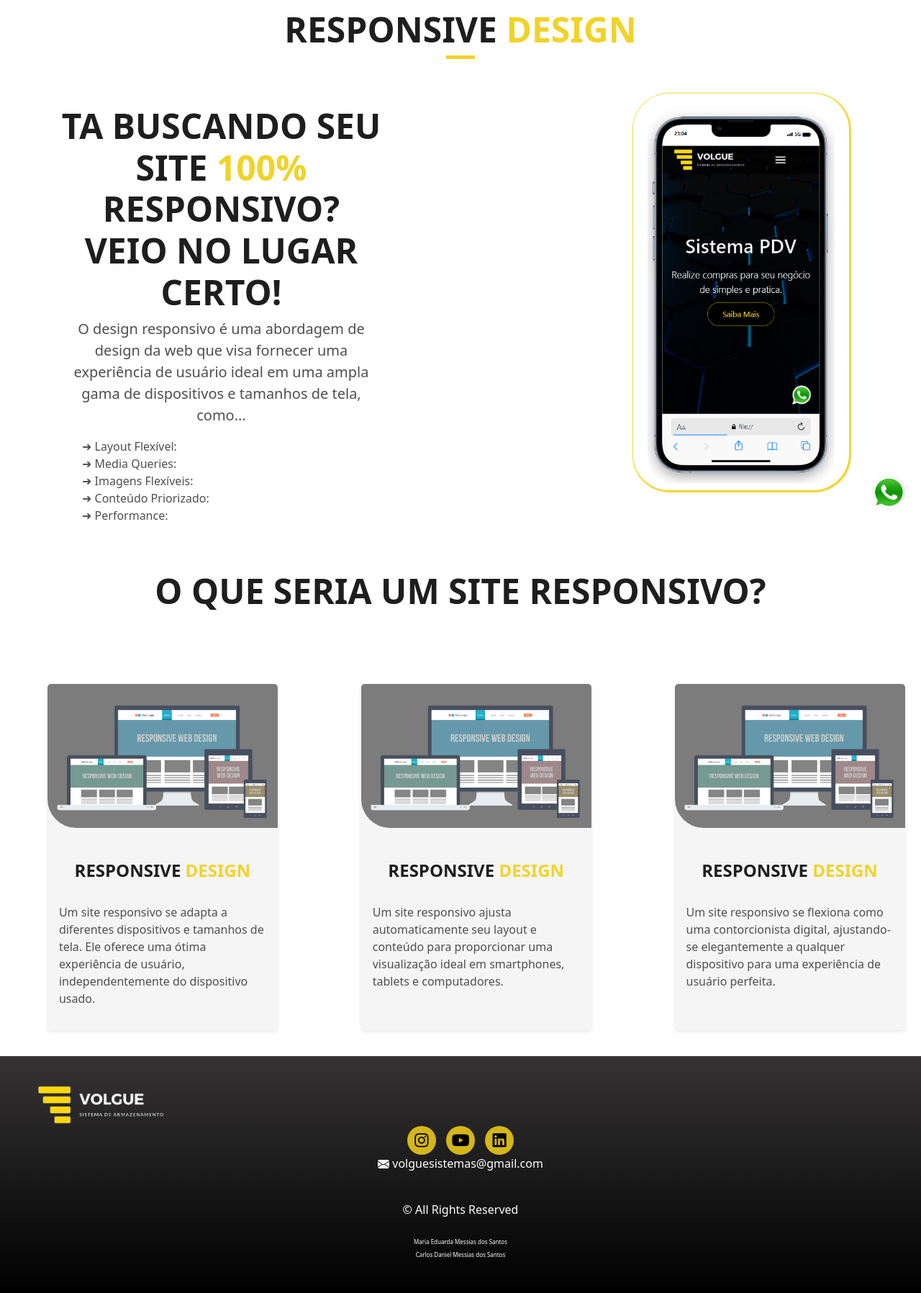
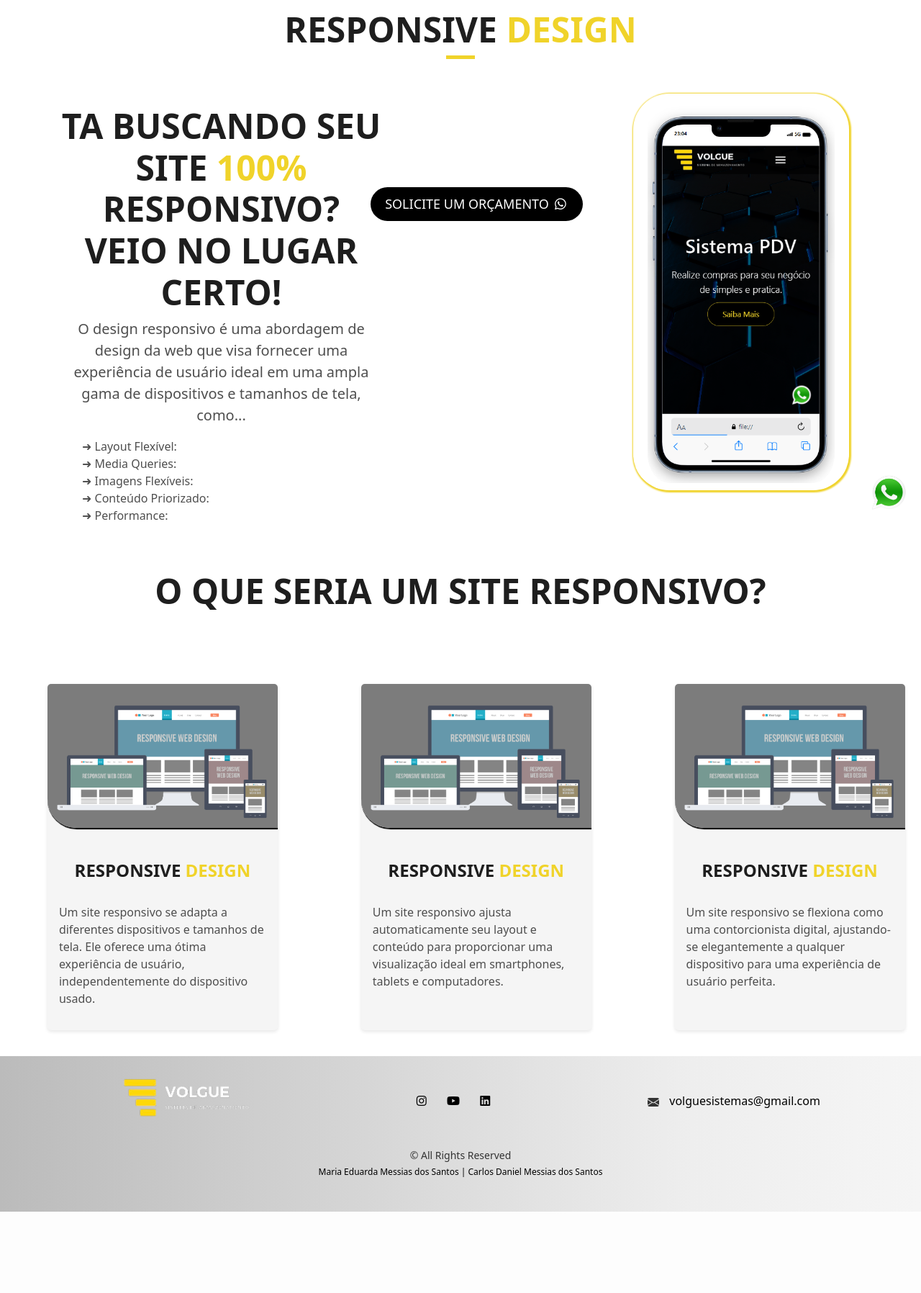
Before and after one commit to CarlosMessiass/ultima, a PHP site: page /responsivedesign.html in a window 1280 px wide. Shown: the part 70-1866 px from the top of the page at 72% size. After the commit the page ends 1753 px from the top, so only its background shows below. Run offline with PHP 8.4, Linux system fonts and the light colour scheme.

Commit message:
btn-resp

```diff
--- a/responsivedesign.html
+++ b/responsivedesign.html
@@ -76,6 +76,10 @@
                             Responsive <span>Design</span>
                         </h3>
                         <div class="line-mf"></div>
+
+                    <div class="btn-resp">
+                        <button class="yellow-button">SOLICITE UM ORÇAMENTO <i class="fa-brands fa-whatsapp"></i></button>
+                        </div>
 
                         <div class="envolta">
                             <img
@@ -196,38 +200,37 @@
           <!-- Rodapé -->
 
           <footer>
-            <div class="interface">
-                <div class="flex">
-                <div class="line-footer">
+            <div class="container">
+              <div class="row">
+                <div class="col-sm-4">
                   <div class="logo-footer">
                     <img src="img/logo_semfundo.png" width="180px" alt="Logotipo Volgue Sistemas">
                   </div>
-                    <div class="btn-social" top="300">
-                        <a href="https://www.instagram.com/volgue_oficial/" target="_blank"><button><i class="fa-brands fa-instagram"></i></button></a>
-                        <a href="#" target="_blank"><button><i class="fa-brands fa-youtube"></i></button></a>
-                        <a href="#" target="_blank"><button><i class="fa-brands fa-linkedin"></i></i></button></a>
+                </div>
+                <div class="col-sm-4">
+                  <div class="social-links">
+                    <a href="https://www.instagram.com/volgue_oficial/" target="_blank"><i class="fa-brands fa-instagram"></i></a>
+                    <a href="#" target="_blank"><i class="fa-brands fa-youtube"></i></a>
+                    <a href="#" target="_blank"><i class="fa-brands fa-linkedin"></i></a>
+                  </div>
+                </div>
+                <div class="col-sm-4">
+                  <div class="contact-info">
+                    <p><svg xmlns="http://www.w3.org/2000/svg" width="16" height="16" fill="currentColor" class="bi bi-envelope-fill" viewBox="0 0 16 16">
+                      <path d="M.05 3.555A2 2 0 0 1 2 2h12a2 2 0 0 1 1.95 1.555L8 8.414zM0 4.697v7.104l5.803-3.558zM6.761 8.83l-6.57 4.027A2 2 0 0 0 2 14h12a2 2 0 0 0 1.808-1.144l-6.57-4.027L8 9.586zm3.436-.586L16 11.801V4.697z"/>
+                    </svg> <a href="mailto:volguesistemas@gmail.com">volguesistemas@gmail.com</a></p>
                   </div>
                 </div>
               </div>
-            <div class="line-footer">
-                <p><svg xmlns="http://www.w3.org/2000/svg" width="16" height="16" fill="currentColor" class="bi bi-envelope-fill" viewBox="0 0 16 16">
-                    <path d="M.05 3.555A2 2 0 0 1 2 2h12a2 2 0 0 1 1.95 1.555L8 8.414zM0 4.697v7.104l5.803-3.558zM6.761 8.83l-6.57 4.027A2 2 0 0 0 2 14h12a2 2 0 0 0 1.808-1.144l-6.57-4.027L8 9.586zm3.436-.586L16 11.801V4.697z"/>
-                  </svg> <a href="mailto:volguesistemas@gmail.com">volguesistemas@gmail.com</a></p><br>
-
-
-            </div>
-            </div>
-                <div class="container">
               <div class="row">
                 <div class="col-sm-12">
                   <div class="copyright-box">
-                                <p class="copyright">© All Rights Reserved</p><br>
+                    <p class="copyright">© All Rights Reserved</p>
+                    <p class="extra-small">Maria Eduarda Messias dos Santos | Carlos Daniel Messias dos Santos</p>
                   </div>
                 </div>
               </div>
             </div>
-                <h6> <span class="extra-small">Maria Eduarda Messias dos Santos</h6>
-                    <h6> <span class="extra-small">Carlos Daniel Messias dos Santos</h6>
           </footer>
 
 
--- a/style.css
+++ b/style.css
@@ -1338,54 +1338,59 @@ footer .copyright {
 
 /* rodapé */
 
-footer{
-  padding: 40px 4%;
-  background: linear-gradient(#353333, #000000);
-  box-shadow: 0 0 40px 10px #ffffff1d;
-}
-
-footer .flex {
-  justify-content: space-between;
-}
-
-footer .line-footer p i {
-  color: #ffffff;
-  font-size: 20px;
-  display: flex;
-}
-
-footer .line-footer a {
-  color: #fff;
-}
-
-footer .logo-footer {
-  display: flex;
-}
-
-footer .btn-social button {
-  background-color: transparent;
-  width: 40px;
-  height: 40px;
-  border-radius: 50px;
-  border: none;
-  background-color: #d3b71a;
-  font-size: 22px;
-  cursor: pointer;
-  margin: 0 5px;
-  transition: .2s;
-}
-
-
-footer h6 {
-  color: #fff;
-  display: flex;
-}
-
-footer .extra-small {
-  font-size: 0.5em;
-}
-
-.service-content a {
+footer {
+  background: linear-gradient(to left, #f5f5f5, #eee, #ddd, #ccc, #bbb);
+  padding: 30px 0;
+  color: #333;
+}
+
+.logo-footer {
+  margin-bottom: 20px;
+}
+
+.social-links {
+  margin-top: 20px;
+}
+
+.social-links a {
+  margin-right: 20px;
+  color: #000000;
+  transition: color 0.2s ease;
+}
+
+.social-links a:hover {
+  color: #f0d32a;
+}
+
+.contact-info {
+  margin-top: 20px;
+}
+
+.contact-info svg {
+  margin-right: 10px;
+}
+
+.copyright-box {
+  margin-top: 20px;
+  text-align: center;
+}
+
+.copyright {
+  font-size: 14px;
+  margin-bottom: 10px;
+}
+
+.extra-small {
+  font-size: 12px;
+  color: #000000;
+}
+
+.contact-info a {
+  color: #000000;
+  transition: color 0.2s ease;
+}
+
+.contact-info a:hover {
   color: #f0d32a;
 }
 
@@ -1528,6 +1533,7 @@ h6{
   height: 200px;
   object-fit: cover;
   border-radius: 0 0 0 40px;
+  box-shadow: 1px 1px 1px 1px #000000;
 }
 
 .card h2 {
@@ -1576,3 +1582,35 @@ h6{
 .card span {
   color: #f0d32a;
 }
+
+.btn-resp button {
+  background-color: #000000;
+  border:1px, #f0d32a;
+  border-radius: 50px;
+  color: #fff;
+  font-size: 18px;
+  padding: 10px 20px;
+  text-transform: uppercase;
+  transition: background-color 0.3s ease;
+  position: absolute;
+  top: 330px;
+  right:470px;
+}
+
+h6{
+  text-align: center;
+  align-items: center;
+  justify-content: center;
+  display: flex;
+}
+
+.yellow-button:hover {
+  background-color: #f0d32a;
+  transition: all 700ms ease;
+  color: #000000;
+}
+
+
+.yellow-button:active {
+  background-color: #f0d32a;
+}
```
Also changed, not shown: Servicos.html (+18 -19 lines), webdesign.html (+17 -18 lines), webdevelopment.html (+18 -19 lines). Lines whose indentation alone changed are shown as unchanged.
